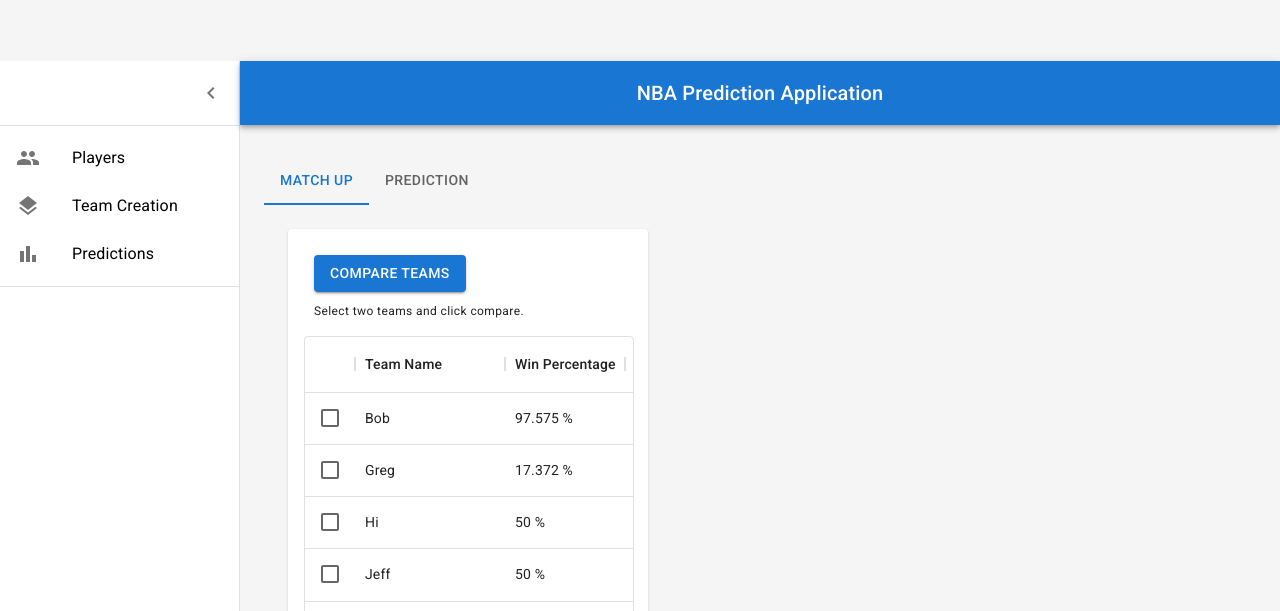
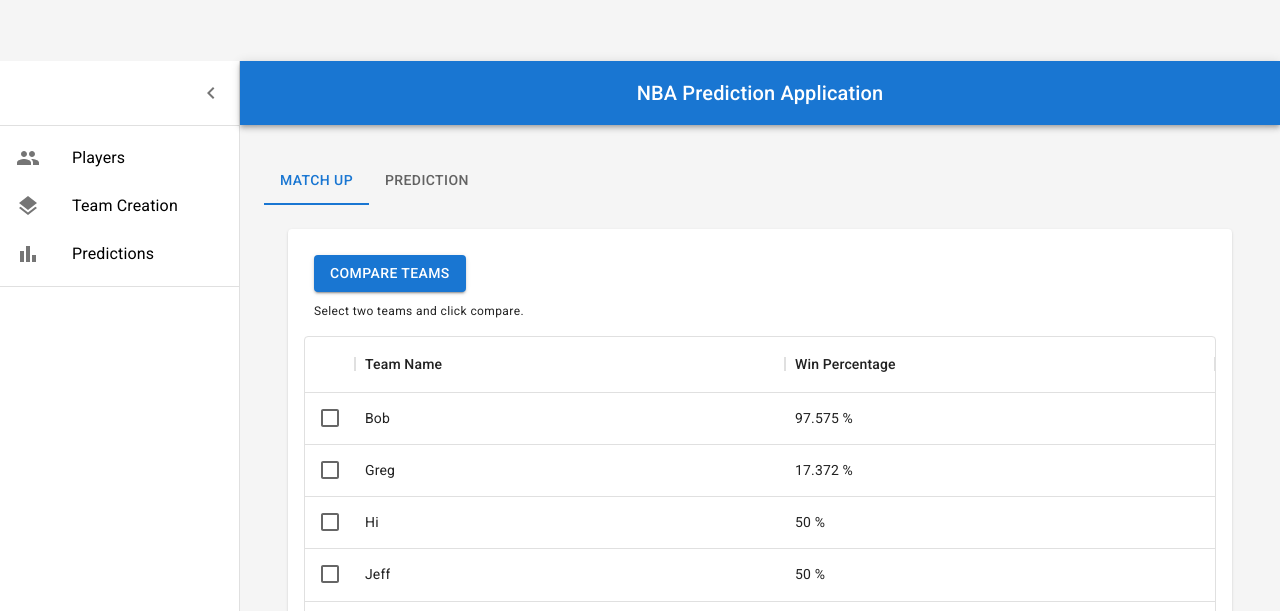
Before and after one commit to dan933/2022-NBA-Prediction-Application, a React (Create React App) app in the folder nba-front-end/: page /dashboard/prediction in a window 1280 px wide. Shown: the part 189-800 px from the top of the page. Built offline with nearby package versions, Linux system fonts and the light colour scheme.

Commit message:
formatting changes to team prediction table

```diff
--- a/nba-front-end/src/components/PredictionPage/TeamSection/TeamsListPred.tsx
+++ b/nba-front-end/src/components/PredictionPage/TeamSection/TeamsListPred.tsx
@@ -4,12 +4,13 @@ import './TeamSection.css';
 function TeamsListPred(props: any) {
     //-------------------- Column Headers ----------------------------//
     const teamsColumns: GridColDef[] = [
-        { field: "TeamID", headerName: "ID", width: 90, hide: true },
-        { field: "TeamName", headerName: "Team Name", width: 150 },
+        { field: "TeamID", headerName: "ID", minWidth: 90, hide: true, flex:1 },
+        { field: "TeamName", headerName: "Team Name", minWidth: 150, flex:1 },
         {
           field: "WinPer",
           headerName: "Win Percentage",
           minWidth: 120,
+          flex:1,
           valueFormatter: (params) => {
             const valueFormatted = Number(
               (params.value as number) * 100
@@ -43,7 +44,6 @@ function TeamsListPred(props: any) {
     <>
       {(!props.IsLoading && props.teamList) &&
         <DataGrid
-          sx={{ minWidth: '330px'}}
           autoHeight
           rows={props.teamList}
           getRowId={(row) => row.TeamID}
--- a/nba-front-end/src/components/PredictionPage/TeamSection/TeamsSection.tsx
+++ b/nba-front-end/src/components/PredictionPage/TeamSection/TeamsSection.tsx
@@ -10,7 +10,6 @@ function TeamsSection(props:any) {
             sx={{
                 p: 2,
                 height: 'auto',
-                maxWidth: '360px'
             }}
             >
 
```
